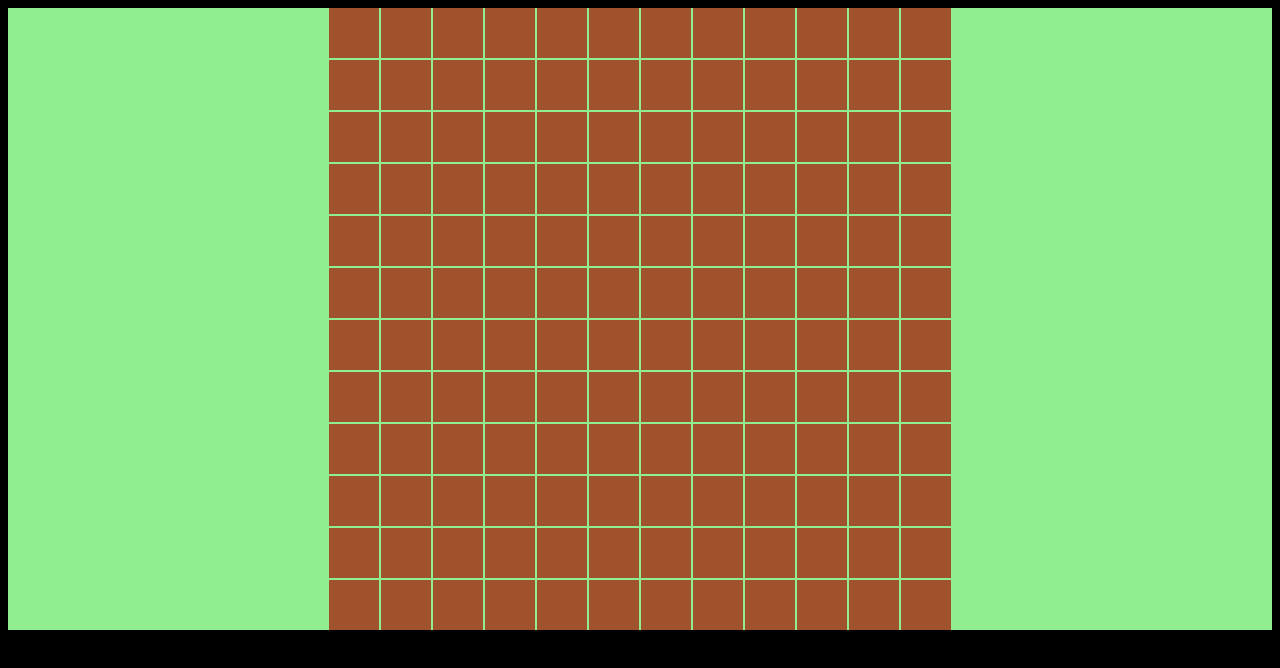
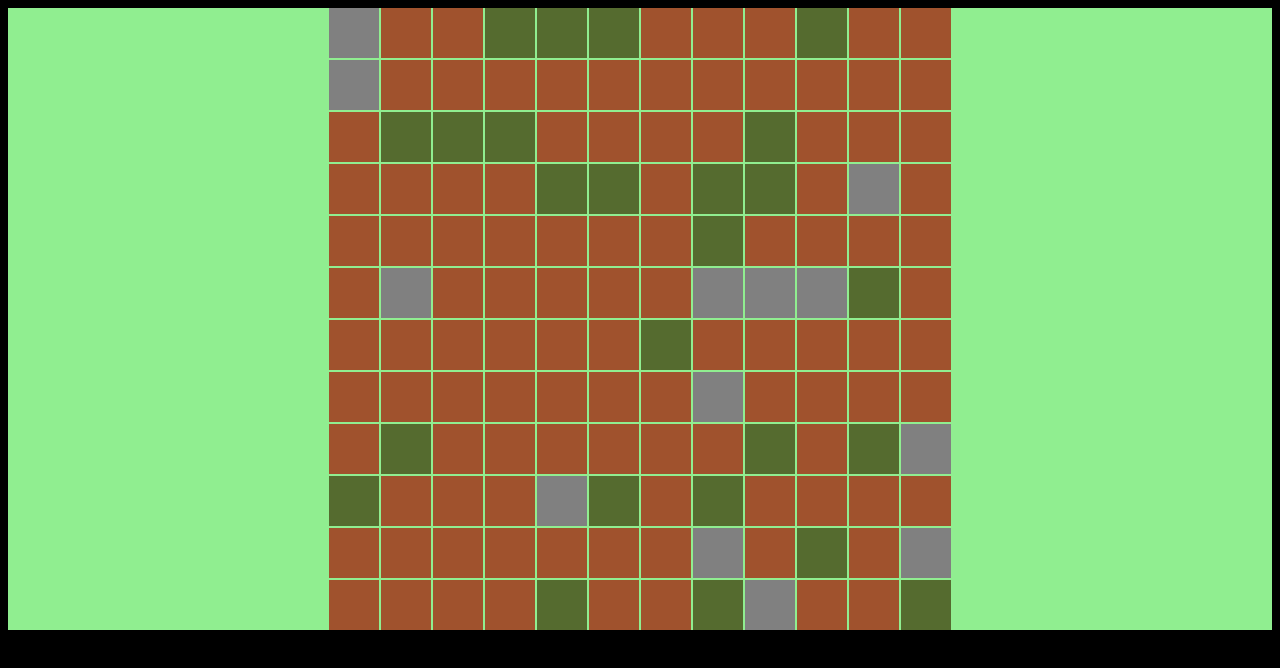
Before and after one commit to ufjf-dcc202/ufjf-dcc202-2025-1-a-trb-joao-salles-rocha, a plain HTML site: page fazenda.html in a window 1280 px wide. Drawn offline with Linux system fonts and the light colour scheme.

Commit message:
Aleatorização dos canteiros do jardim.

```diff
--- a/fazenda.html
+++ b/fazenda.html
@@ -11,12 +11,27 @@
 
     <script>
         const grid = document.querySelector('.jardim');
+
         for (let i = 0; i < 12 * 12; i++) {
-            const cell = document.createElement('div');
-            cell.className = 'vazio';
-            grid.appendChild(cell);
+            let j = Math.floor(Math.random() * 30)
+            if (j<22){
+                const cell = document.createElement('div');
+                cell.className = 'vazio';
+                grid.appendChild(cell);
+            }else{
+                if (j<26){
+                    const cell = document.createElement('div');
+                    cell.className = 'erva';
+                    grid.appendChild(cell);
+                }else{
+                    if (j<30){
+                        const cell = document.createElement('div');
+                        cell.className = 'pedra';
+                        grid.appendChild(cell);
+                    }
+                }
+            }
         }
-
     </script>
 </body>
 </html>
--- a/style.css
+++ b/style.css
@@ -21,11 +21,17 @@
 }
 
 .pedra{
-
+    width: 50px;
+    height: 50px;
+    background-color:gray;
+    background-size: cover;
 }
 
 .erva{
-
+    width: 50px;
+    height: 50px;
+    background-color:darkolivegreen;
+    background-size: cover;
 }
 
 .planta1{
```
